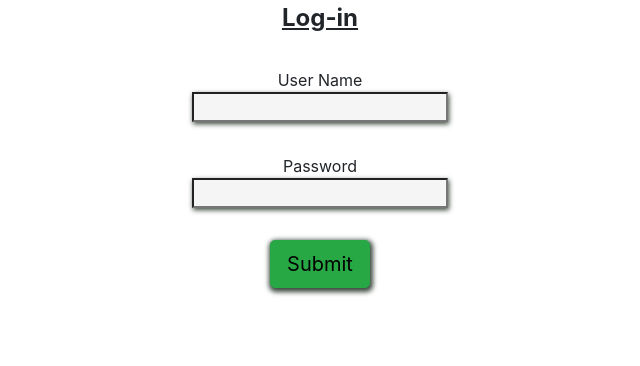
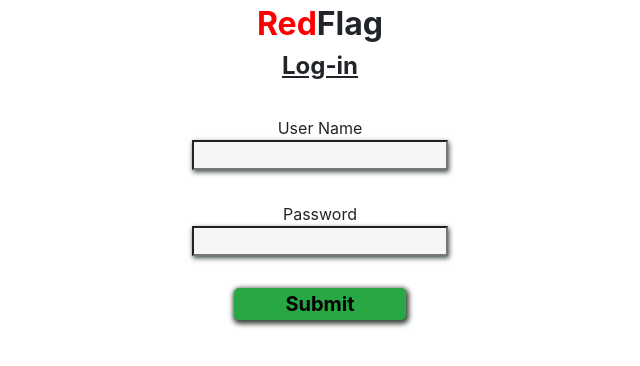
Before and after one commit to jcsmileyjr/RedFlag, a React (Create React App) app: page / in a window 1280 px wide. Shown: the top 366 px of the page, without its empty margins (320-960 px from the left). Built offline with nearby package versions, Linux system fonts and the light colour scheme.

Commit message:
Finished presentation of Login page
- button was expanded to look like wireframe
- Add color to the app's title

```diff
--- a/src/App.js
+++ b/src/App.js
@@ -13,7 +13,7 @@ class App extends Component {
     return (
       <Container>
         <Row>
-          <Login />
+          <Login redTitle="Red" blackTitle="Flag" />
         </Row>
       </Container>
     );
--- /dev/null
+++ b/src/components/Nav/Nav.js
@@ -0,0 +1,12 @@
+import React from "react";
+import {Container, Row, Col} from 'react-bootstrap';
+import "./nav.css"
+const Nav = (props) => (
+    <Container>
+        <Row>
+            <Col className="navTitleStyle"><span className="redTitle">{props.redTitle}</span>{props.blackTitle}</Col>
+        </Row>
+    </Container>
+);
+
+export default Nav;
--- /dev/null
+++ b/src/components/Nav/nav.css
@@ -0,0 +1,8 @@
+.navTitleStyle {
+    font-size: 2rem;
+    font-weight: bolder;
+}
+
+.redTitle {
+    color: red;
+}
--- a/src/components/SubmitButton/submitButton.css
+++ b/src/components/SubmitButton/submitButton.css
@@ -1,4 +1,6 @@
 .submitButtonStyle {
     box-shadow: 1px 2px 5px 2px rgb(58, 70, 60); /*shadow under the button*/
     color: black;
+    font-weight: bold;
+    padding: 0px 50px 0px 50px;
 }
--- a/src/screen/Login/login.js
+++ b/src/screen/Login/login.js
@@ -4,10 +4,12 @@ import {Container, Row, Col} from 'react-bootstrap';
 
 import InputText from '../../components/InputText/InputText.js';
 import SubmitButton from '../../components/SubmitButton/SubmitButton';
+import Nav from '../../components/Nav/Nav';
 
 export default function Login(props) {
     return(
         <Container className="center">
+            <Nav redTitle ={props.redTitle} blackTitle={props.blackTitle} />
             <Row><Col className="pageTitleStyle">Log-in</Col></Row>
             <section>
             <Row><Col>User Name</Col></Row>
```
